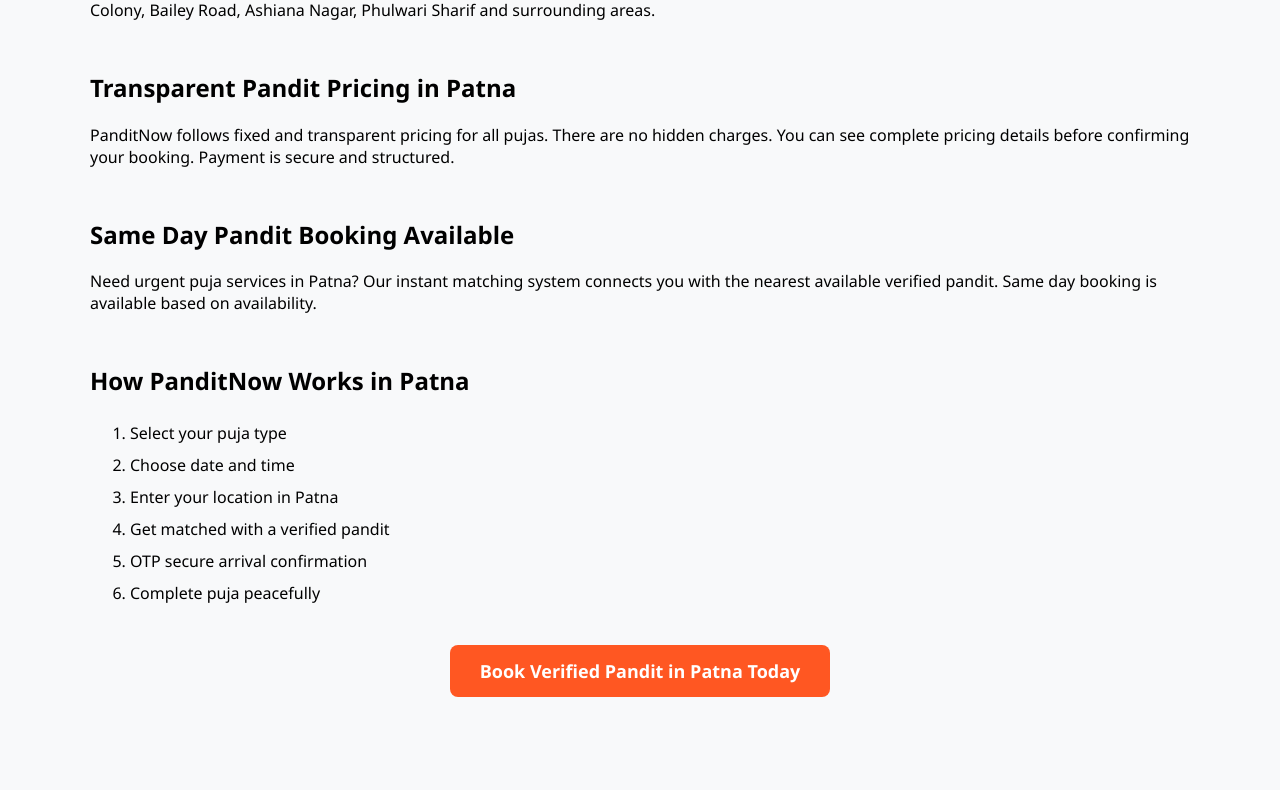
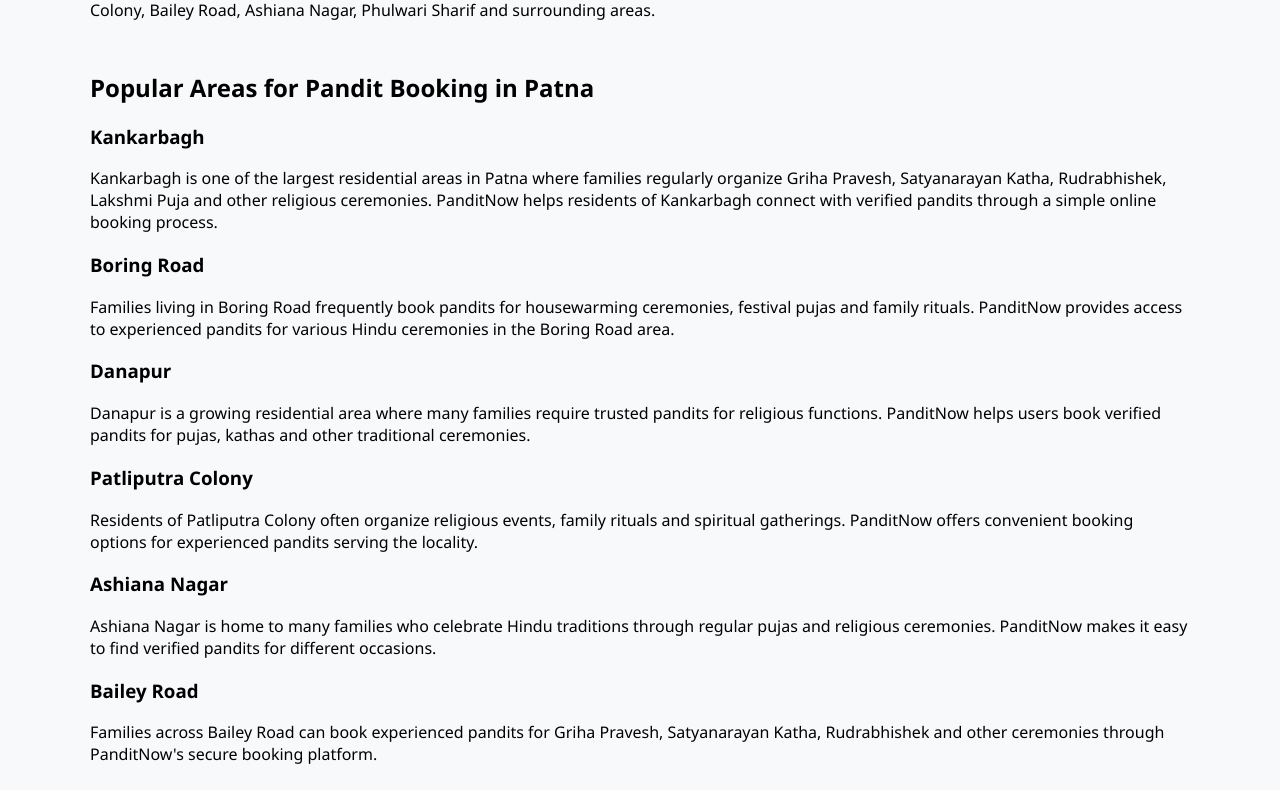
Before and after one commit to mradityamishra15614-del/panditnow-frontend, a React (Create React App) app: page /pandit-in-patna in a window 1280 px wide. Shown: the part 3530-4320 px from the top of the page. Built offline with nearby package versions, Linux system fonts and the light colour scheme.

Commit message:
Added Patna locality SEO content

```diff
--- a/src/pages/PanditInPatna.jsx
+++ b/src/pages/PanditInPatna.jsx
@@ -255,7 +255,39 @@
 Kankarbagh, Boring Road, Rajendra Nagar, Danapur, Patliputra Colony,
 Bailey Road, Ashiana Nagar, Phulwari Sharif and surrounding areas.
 </p>
+<h2 style={{ marginTop: "50px" }}>
+Popular Areas for Pandit Booking in Patna
+</h2>
 
+<h3>Kankarbagh</h3>
+<p>
+Kankarbagh is one of the largest residential areas in Patna where families regularly organize Griha Pravesh, Satyanarayan Katha, Rudrabhishek, Lakshmi Puja and other religious ceremonies. PanditNow helps residents of Kankarbagh connect with verified pandits through a simple online booking process.
+</p>
+
+<h3>Boring Road</h3>
+<p>
+Families living in Boring Road frequently book pandits for housewarming ceremonies, festival pujas and family rituals. PanditNow provides access to experienced pandits for various Hindu ceremonies in the Boring Road area.
+</p>
+
+<h3>Danapur</h3>
+<p>
+Danapur is a growing residential area where many families require trusted pandits for religious functions. PanditNow helps users book verified pandits for pujas, kathas and other traditional ceremonies.
+</p>
+
+<h3>Patliputra Colony</h3>
+<p>
+Residents of Patliputra Colony often organize religious events, family rituals and spiritual gatherings. PanditNow offers convenient booking options for experienced pandits serving the locality.
+</p>
+
+<h3>Ashiana Nagar</h3>
+<p>
+Ashiana Nagar is home to many families who celebrate Hindu traditions through regular pujas and religious ceremonies. PanditNow makes it easy to find verified pandits for different occasions.
+</p>
+
+<h3>Bailey Road</h3>
+<p>
+Families across Bailey Road can book experienced pandits for Griha Pravesh, Satyanarayan Katha, Rudrabhishek and other ceremonies through PanditNow's secure booking platform.
+</p>
 {/* Transparent Pricing Section */}
 <h2 style={{ marginTop: "50px" }}>Transparent Pandit Pricing in Patna</h2>
 <p>
```
